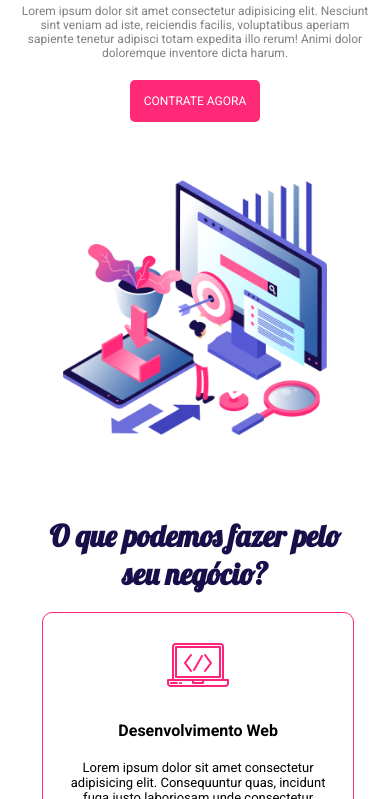
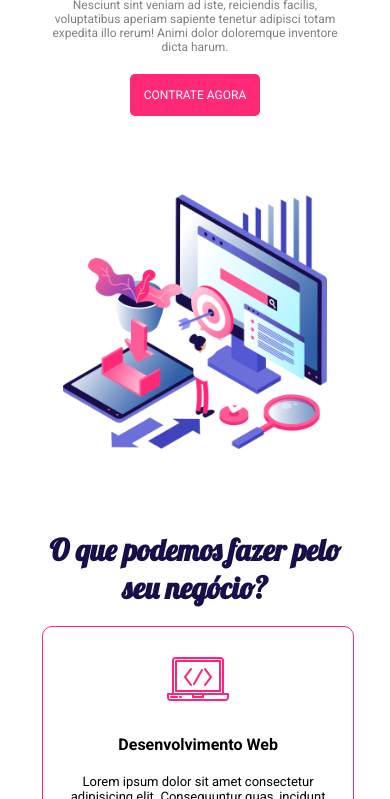
Before and after one commit to ramon-diass/agencia-fake, a plain HTML site: page index.html in a window 390 px wide. Shown: the part 199-998 px from the top of the page. Drawn offline with Linux system fonts and the light colour scheme.

Commit message:
Arquivo css responsável pela responsividade

```diff
--- a/css/responsivo.css
+++ b/css/responsivo.css
@@ -79,6 +79,10 @@
 }
 
 @media only screen and (max-width: 768px){
+    .navbar{
+        position: relative;
+    }
+
     .menu{
         display: none;
     }
@@ -91,9 +95,14 @@
         text-align: center;
     }
 
+    .header{
+        padding: 0;
+    }
+
     .headline{
         flex: 100%;
         margin: 5%;
+        padding: 20px;
         text-align: center;
     }
 
```
